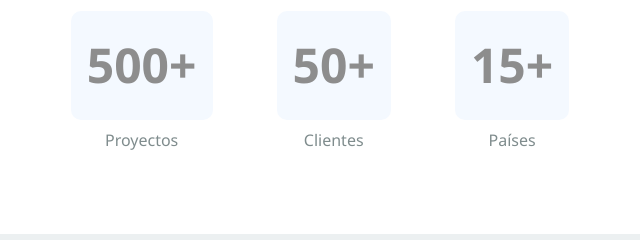
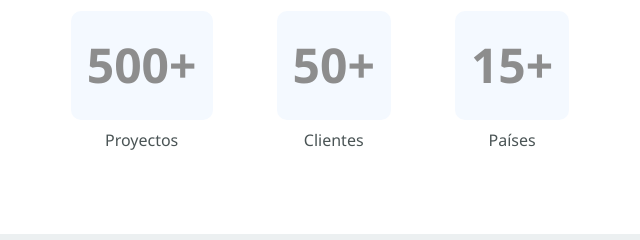
Before and after one commit to roiup/agentaccesibility_qa_page, a plain HTML site: page index.html in a window 1280 px wide. Shown: the part 1400-1640 px from the top of the page, 320-960 px from the left. Drawn offline with Linux system fonts and the light colour scheme.

Commit message:
Fix: darken .stat-label color to meet WCAG contrast ratio

```diff
--- a/styles.css
+++ b/styles.css
@@ -240,7 +240,7 @@ body {
     display: block;
     margin-top: 0.5rem;
     font-size: 1rem;
-    color: #7f8c8d;
+    color: #4a5455;
 }
 
 /* Contacto Section */
```
